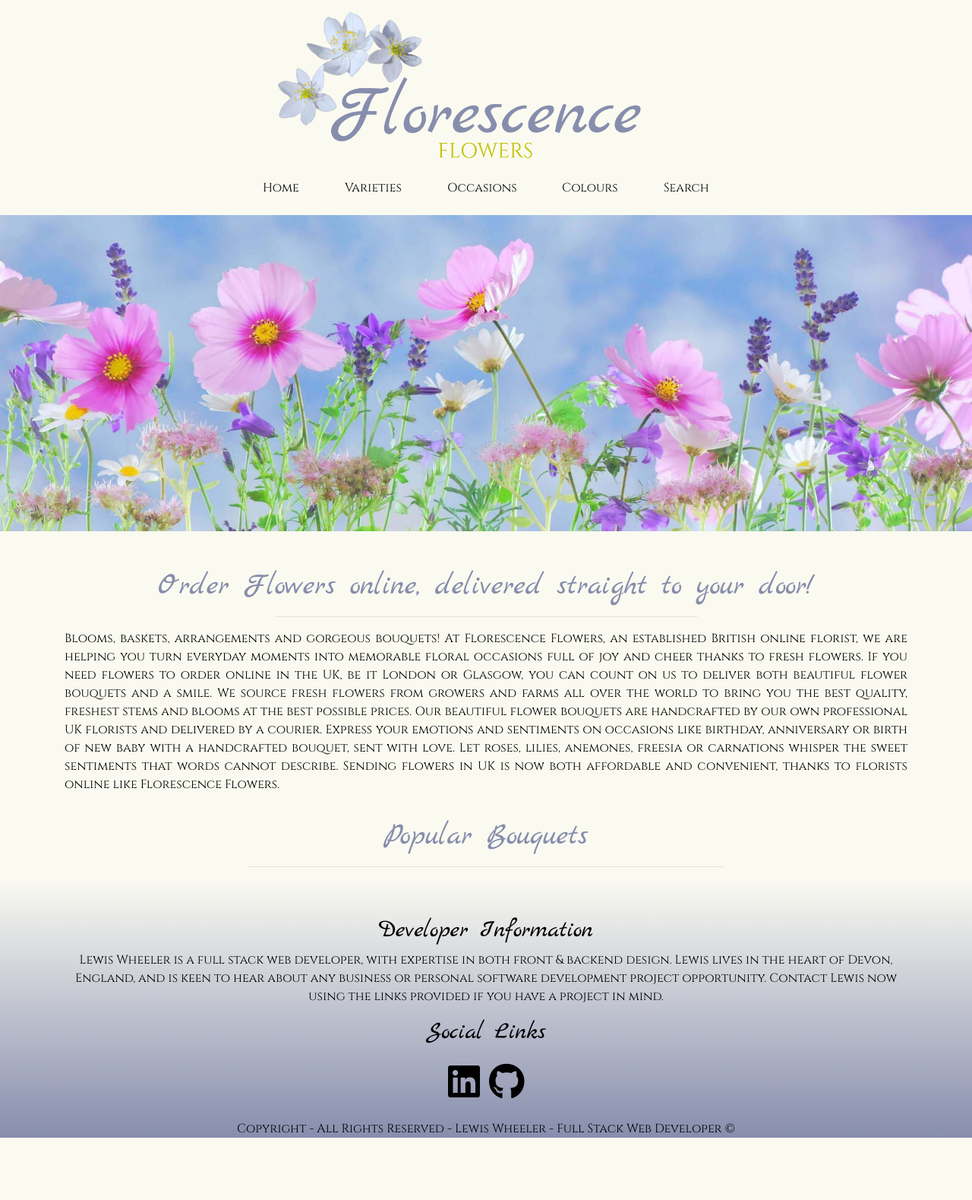
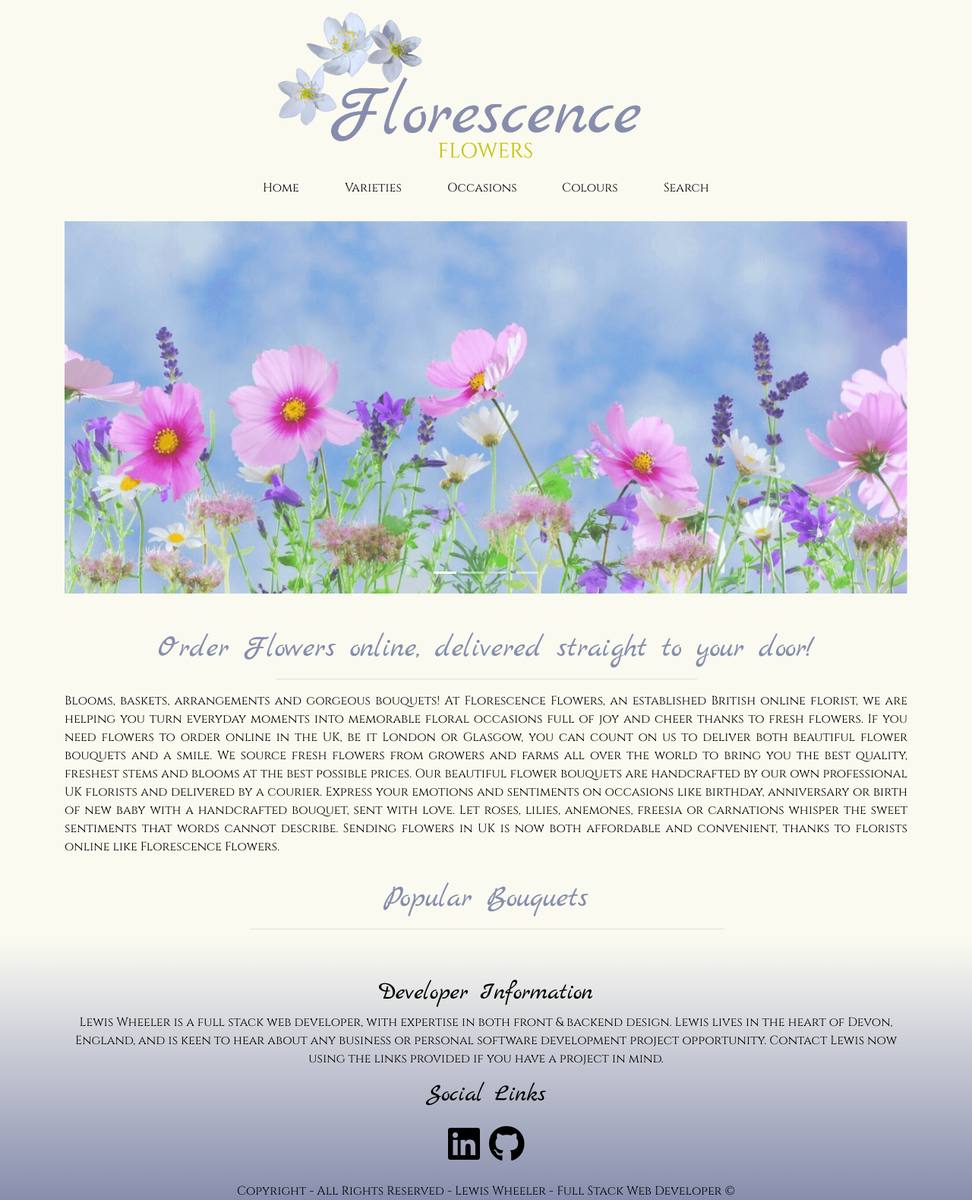
Before and after one commit to Code-Institute-Submissions/WebSlinger88-Florescence-Flowers, a Django app: page / in a window 1280 px wide. Shown: the part 49-1628 px from the top of the page at 76% size. Before the commit the page ends 1546 px from the top, so only its background shows below. Run offline with Django 3.2, Linux system fonts and the light colour scheme; data comes from the database, SQL or seed files in the repository; some libraries are stand-ins or nearby versions.

Commit message:
Created carousel for index.html page

```diff
--- a/home/templates/home/index.html
+++ b/home/templates/home/index.html
@@ -3,12 +3,29 @@
 
 {% block content %}
 
-<div class="container-fluid p-0">
-    <div class="row no-gutters">
-        <div class="col-12">
-            <img src="{{ MEDIA_URL }}flower-banner.jpg" class="img-fluid d-block mx-auto flower-banner" />
-        </div>
+<div class="container mt-2">
+<div id="carouselIndicator" class="carousel slide" data-ride="carousel">
+  <ol class="carousel-indicators">
+    <li data-target="#carouselIndicator" data-slide-to="0" class="active"></li>
+    <li data-target="#carouselIndicator" data-slide-to="1"></li>
+    <li data-target="#carouselIndicator" data-slide-to="2"></li>
+    <li data-target="#carouselIndicator" data-slide-to="3"></li>
+  </ol>
+  <div class="carousel-inner">
+    <div class="carousel-item active">
+      <img src="{{ MEDIA_URL }}carousel-img-3.PNG" class="img-fluid d-block mx-auto" alt="Flower Image">
     </div>
+    <div class="carousel-item">
+      <img src="{{ MEDIA_URL }}carousel-img-2.PNG" class="img-fluid d-block mx-auto" alt="Flower Image">
+    </div>
+    <div class="carousel-item">
+      <img src="{{ MEDIA_URL }}carousel-img-1.PNG" class="img-fluid d-block mx-auto" alt="Flower Image">
+    </div>
+        <div class="carousel-item">
+      <img src="{{ MEDIA_URL }}carousel-img-4.PNG" class="img-fluid d-block mx-auto" alt="Flower Image">
+    </div>
+  </div>
+</div>
 </div>
 
 <div class="container">
```
Also changed, not shown: media/carousel-img-1.PNG (added), media/carousel-img-2.PNG (added), media/carousel-img-3.PNG (added), media/carousel-img-4.PNG (added).
